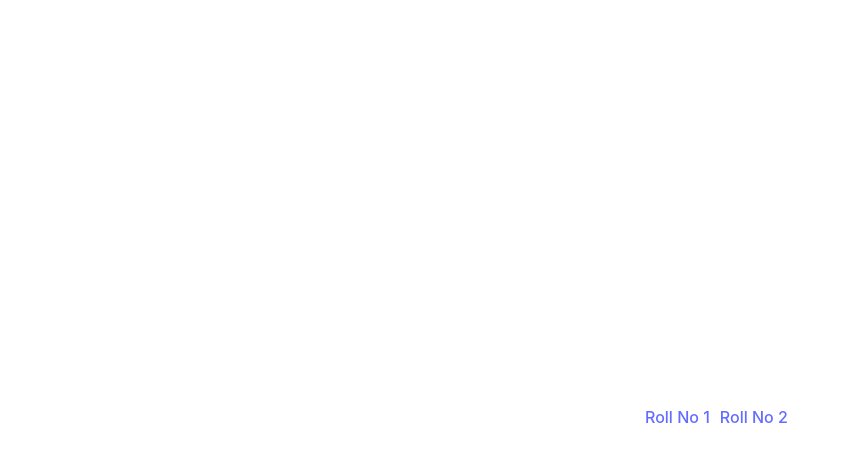
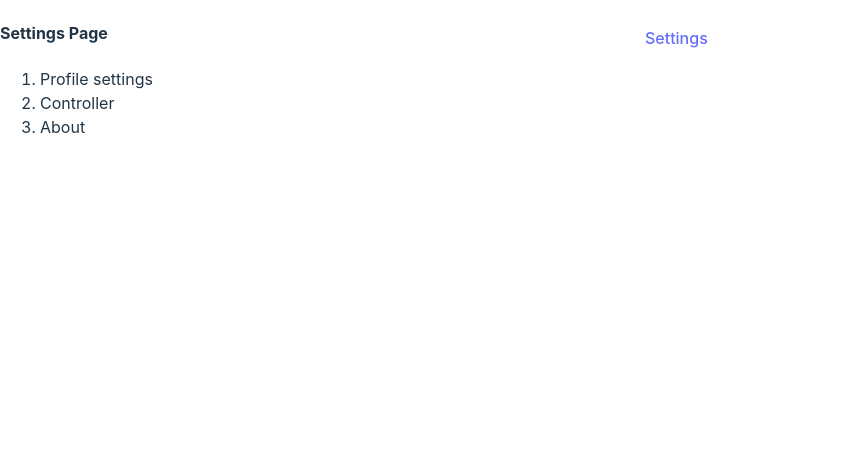
Before and after one commit to imrkarthikeyan/React-Router, a React (Vite) app: page /dashboard/settings in a window 1280 px wide. Before the commit this address had no page. Shown: the top 462 px of the page, without its empty margins (0-850 px from the left). Built offline with nearby package versions, Linux system fonts and the light colour scheme.

Commit message:
Nested Routes

```diff
--- a/src/App.jsx
+++ b/src/App.jsx
@@ -1,9 +1,10 @@
 import './App.css'
-import { BrowserRouter, Routes, Route, Link } from 'react-router-dom';
+import { BrowserRouter, Routes, Route } from 'react-router-dom';
 // import About from './pages/About'
 // import Home from './pages/Home'
 // import Contact from './pages/Contact';
-import Rollno from './pages/Rollno';
+// import Rollno from './pages/Rollno';
+import Dashboard from './pages/Dashboard';
 function App() {
 
   return (
@@ -21,13 +22,19 @@ function App() {
     // </BrowserRouter>
 
 
+    // <BrowserRouter>
+    //   <nav>
+    //     <Link to="/Rollno/1">Roll No 1</Link>
+    //     <Link to="/Rollno/2">Roll No 2</Link>
+    //   </nav>
+    //   <Routes>
+    //     <Route path="/Rollno/:rno" element={<Rollno/>}/>
+    //   </Routes>
+    // </BrowserRouter>
+
     <BrowserRouter>
-      <nav>
-        <Link to="/Rollno/1">Roll No 1</Link>
-        <Link to="/Rollno/2">Roll No 2</Link>
-      </nav>
       <Routes>
-        <Route path="/Rollno/:rno" element={<Rollno/>}/>
+        <Route path='/dashboard/*' element={<Dashboard/>}/>
       </Routes>
     </BrowserRouter>
   )
--- /dev/null
+++ b/src/pages/Dashboard.jsx
@@ -0,0 +1,17 @@
+import { Link, Routes, Route } from 'react-router-dom';
+import Settings from "./Settings";
+
+function Dashboard(){
+    return(
+        <div className="pg">
+            <nav>
+                <Link to="settings">Settings</Link>
+            </nav>
+            <Routes>
+                <Route path="settings" element={<Settings/>}/>
+            </Routes>
+        </div>
+    )
+}
+
+export default Dashboard
--- /dev/null
+++ b/src/pages/Settings.jsx
@@ -0,0 +1,14 @@
+function Settings(){
+    return(
+        <div className="pg">
+            <h4>Settings Page</h4>
+            <ol>
+                <li>Profile settings</li>
+                <li>Controller</li>
+                <li>About</li>
+            </ol>
+        </div>
+    )
+}
+
+export default Settings
```
